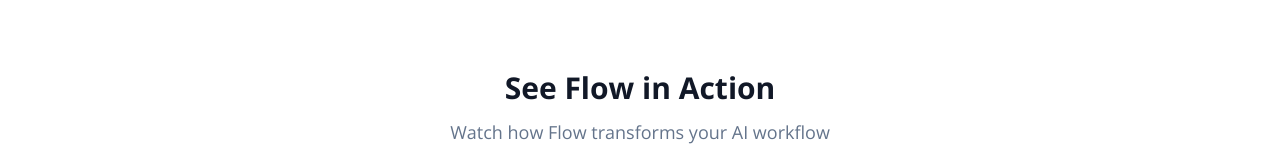
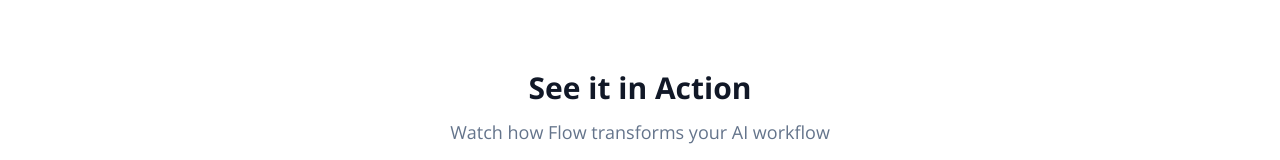
Before and after one commit to roeymit84/ai-chatworks-website, a Next.js app: page /features/flow in a window 1280 px wide. Shown: the part 464-624 px from the top of the page. Built offline with nearby package versions, Linux system fonts and the light colour scheme.

Commit message:
Add files via upload

```diff
--- a/app/features/flow/page.jsx
+++ b/app/features/flow/page.jsx
@@ -47,15 +47,17 @@
         {/* See it in Action - Video Section */}
         <div className="max-w-5xl mx-auto mb-20 animate-fade-in">
           <div className="text-center mb-8">
-            <h2 className="text-3xl font-bold mb-3 text-brand-dark">See Flow in Action</h2>
+            <h2 className="text-3xl font-bold mb-3 text-brand-dark">See it in Action</h2>
             <p className="text-lg text-brand-slate">Watch how Flow transforms your AI workflow</p>
           </div>
 
           <div className="relative rounded-2xl overflow-hidden shadow-2xl border border-brand-border">
             <video
-              controls
+              autoPlay
+              loop
+              muted
+              playsInline
               className="w-full"
-              poster="/images/flow-thumbnail.jpg"
             >
               <source src="/videos/flow-demo.mp4" type="video/mp4" />
               Your browser does not support the video tag.
```
